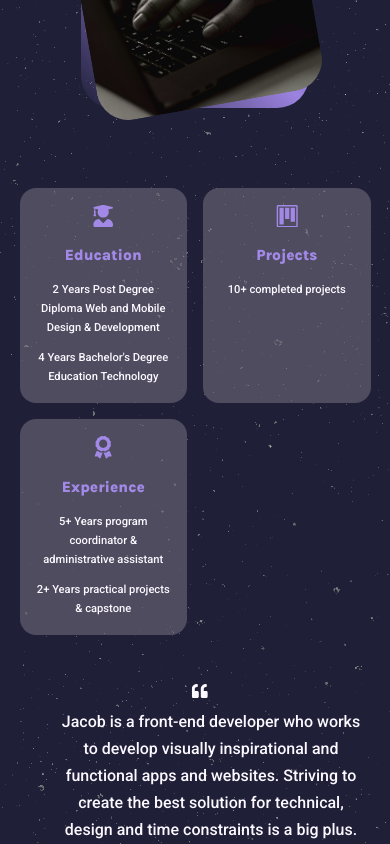
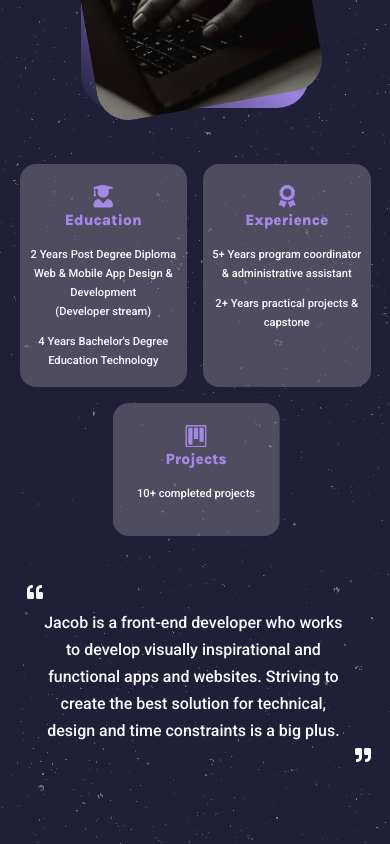
Before and after one commit to everywherejacobkim/portfolio, a React (Create React App) app: page /about in a window 390 px wide. Shown: the part 1156-2000 px from the top of the page. Built offline with nearby package versions, Linux system fonts and the light colour scheme.

Commit message:
style: about page & add media query

```diff
--- a/src/components/about/About.js
+++ b/src/components/about/About.js
@@ -22,14 +22,10 @@ About  = () => {
             <article className="about__card">
               <FaUserGraduate className="about__icon"/>
               <h5>Education</h5>
-              <p>2 Years Post Degree Diploma Web and Mobile Design & Development</p>
+              <p>2 Years Post Degree Diploma Web & Mobile App Design & Development<br/>
+                (Developer stream)
+              </p>
               <p>4 Years Bachelor's Degree Education Technology</p>
-            </article>
-
-            <article className="about__card">
-              <GoProject className="about__icon"/>
-              <h5>Projects</h5>
-              <p>10+ completed projects</p>
             </article>
 
             <article className="about__card">
@@ -37,6 +33,12 @@ About  = () => {
               <h5>Experience</h5>
               <p>5+ Years program coordinator & administrative assistant</p>
               <p>2+ Years practical projects & capstone</p>
+            </article>
+
+            <article className="about__card projects">
+              <GoProject className="about__icon"/>
+              <h5>Projects</h5>
+              <p>10+ completed projects</p>
             </article>
           </div>
 
--- a/src/components/about/about.css
+++ b/src/components/about/about.css
@@ -116,5 +116,34 @@ article h5 {
 
     .about__content {
         text-align: center;
+        margin-top: 0.5rem;
+    }
+
+    .about__icon {
+        margin-bottom: -0.5rem;
+    }
+
+    .about__card {
+        padding: 1rem 0.5rem;
+    }
+
+    .about__card p {
+        padding-top: -1.2rem;
+    }
+
+    .quoteLeft {
+        transform: translateX(-10rem);
+    }
+
+    .about__introduction {
+        transform: translateX(-0.1rem);
+    }
+
+    .projects {
+        transform: translateX(5.8rem);
+    }
+
+    .projects p{
+        padding-bottom: 1rem;
     }
 }
--- a/src/components/header/header.css
+++ b/src/components/header/header.css
@@ -126,4 +126,5 @@ header {
     .meIcons {
         transform: translate(2.6rem, 1.8rem);
     }
+
 }
--- a/src/components/nav/nav.css
+++ b/src/components/nav/nav.css
@@ -1,5 +1,5 @@
 nav {
-    background: rgba(1,1,1,0.3);
+    background: rgba(1,1,1,0.5);
     width: max-content;
     padding: 0.7rem 1.7rem;
 
```
